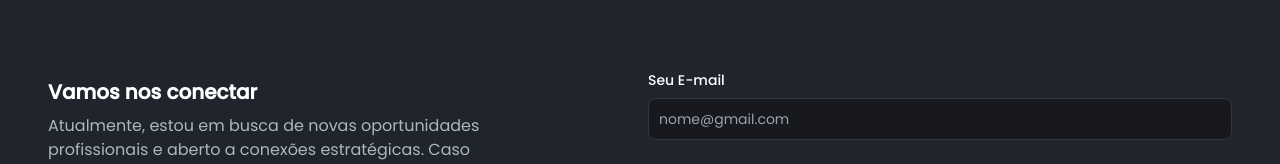
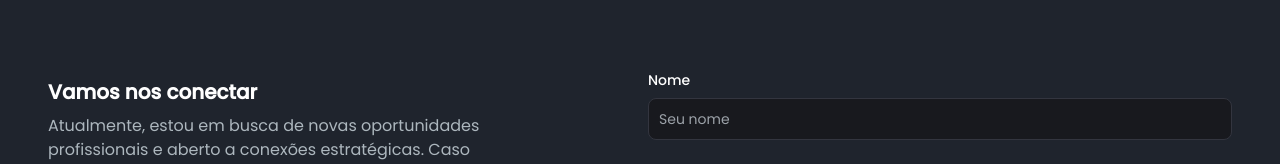
Before and after one commit to fagundes321/Portfolio-em-next, a Next.js app: page / in a window 1280 px wide. Shown: the part 2624-2788 px from the top of the page. Built offline with nearby package versions, Linux system fonts and the light colour scheme.

Commit message:
atualizações na funcionalidade de mandar email

```diff
--- a/package.json
+++ b/package.json
@@ -12,6 +12,7 @@
     "@heroicons/react": "^2.2.0",
     "@heroui/navbar": "^2.2.14",
     "@heroui/react": "^2.7.5",
+    "@radix-ui/themes": "^3.2.1",
     "animate.css": "^4.1.1",
     "aos": "^2.3.4",
     "boxicons": "^2.1.4",
--- a/src/app/components/EmailSection.jsx
+++ b/src/app/components/EmailSection.jsx
@@ -1,58 +1,16 @@
 "use client";
-import React, { useState } from "react";
+import React from "react";
 import "boxicons/css/boxicons.min.css";
 import AOS from "aos";
 import "aos/dist/aos.css";
 
-
-
 const EmailSection = () => {
-  const [emailSubmitted, setEmailSubmitted] = useState(false);
-  const [errorMessage, setErrorMessage] = useState("");
-
-  const handleSubmit = async (e) => {
-    e.preventDefault();
-
-    const data = {
-      email: e.target.email.value,
-      subject: e.target.subject.value,
-      message: e.target.message.value,
-    };
-
-    const JSONdata = JSON.stringify(data);
-    const endpoint = "/api/send";
-
-    const options = {
-      method: "POST",
-      headers: {
-        "Content-Type": "application/json",
-      },
-      body: JSONdata,
-    };
-
-    try {
-      const response = await fetch(endpoint, options);
-
-      if (!response.ok) {
-        const errorData = await response.json();
-        throw new Error(errorData.error || "Erro desconhecido. Tente novamente.");
-      }
-
-      const resData = await response.json();
-      console.log("Mensagem enviada com sucesso:", resData);
-
-      setEmailSubmitted(true);
-      setErrorMessage(""); // Clear any previous error messages
-    } catch (error) {
-      console.error(error.message);
-      setErrorMessage(error.message);
-    }
-  };
-
   return (
-    <section className="grid md:grid-cols-2 my-12 py-70 gap-4  " id="contato">
-      <div >
-        <h5 className="text-xl font-bold text-white my-2" data-aos="fade-right">Vamos nos conectar</h5>
+    <section className="grid md:grid-cols-2 my-12 py-70 gap-4" id="contato">
+      <div>
+        <h5 className="text-xl font-bold text-white my-2" data-aos="fade-right">
+          Vamos nos conectar
+        </h5>
         <p className="text-[#ADB7BE] mb-4 max-w-md" data-aos="fade-right">
           Atualmente, estou em busca de novas oportunidades profissionais e
           aberto a conexões estratégicas. Caso deseje discutir oportunidades,
@@ -86,16 +44,42 @@ const EmailSection = () => {
         </div>
       </div>
       <div>
-        {emailSubmitted ? (
-          <p className="text-green-400 text-center text-lg">
-            ✅ Sua mensagem foi enviada com sucesso!
-          </p>
-        ) : (
-          <form className="flex flex-col" onSubmit={handleSubmit}>
-            {errorMessage && (
-              <p className="text-red-500 text-center mb-4">{errorMessage}</p>
-            )}
-            <div className="mb-6" data-aos="fade-left">
+        <form
+          className="flex flex-col"
+          action="https://formsubmit.co/victorfagundes123@gmail.com"
+          method="POST"
+        >
+          {/* Campos ocultos do FormSubmit */}
+          <input type="hidden" name="_captcha" value="false" />
+          <input
+            type="hidden"
+            name="_next"
+            value="https://seusite.com/obrigado" // altere para a URL desejada
+          />
+          <input
+            type="hidden"
+            name="_subject"
+            value="Nova mensagem do portfólio"
+          />
+
+          <div className="mb-6">
+            <label
+              htmlFor="name"
+              className="text-white block mb-2 text-sm font-medium"
+            >
+              Nome
+            </label>
+            <input
+              type="text"
+              id="name"
+              name="name"
+              required
+              className="bg-[#18191E] border border-[#33353F] placeholder-[#9CA2A9] text-gray-100 text-sm rounded-lg block w-full p-2.5"
+              placeholder="Seu nome"
+            />
+          </div>
+
+          <div className="mb-6">
             <label
               htmlFor="email"
               className="text-white block mb-2 text-sm font-medium"
@@ -111,7 +95,7 @@ const EmailSection = () => {
               placeholder="nome@gmail.com"
             />
           </div>
-            <div className="mb-6" data-aos="fade-left">
+          <div className="mb-6">
             <label
               htmlFor="subject"
               className="text-white block mb-2 text-sm font-medium"
@@ -127,7 +111,7 @@ const EmailSection = () => {
               placeholder="Apenas dizendo oi"
             />
           </div>
-            <div className="mb-6" data-aos="fade-left">
+          <div className="mb-6">
             <label
               htmlFor="message"
               className="text-white block text-sm mb-2 font-medium"
@@ -145,12 +129,10 @@ const EmailSection = () => {
           <button
             type="submit"
             className="bg-[#7CF03D] text-[#1f242d] border-2 border-[#7CF03D] shadow-[0_0_8px_#7CF03D] transition-all duration-300 hover:bg-transparent hover:text-[#7CF03D] hover:shadow-[0_0_10px_#7CF03D] font-semibold py-3 px-6 rounded-xl w-full cursor-pointer"
-              data-aos="fade-left"
           >
             Enviar Mensagem
           </button>
         </form>
-        )}
       </div>
     </section>
   );
--- a/src/app/components/Navbar.jsx
+++ b/src/app/components/Navbar.jsx
@@ -4,7 +4,8 @@ import React, { useState } from "react";
 import NavLink from "./NavLink";
 import { Bars3Icon, XMarkIcon } from "@heroicons/react/24/solid";
 import MenuOverlay from "./MenuOverlay";
-import "animate.css"; // Certifique-se de que a animação esteja carregando corretamente.
+import "animate.css";
+
 
 const navLinks = [
   {
@@ -23,7 +24,6 @@ const navLinks = [
     title: "Contato",
     path: "#contato",
   },
-
 ];
 
 const Navbar = () => {
@@ -31,7 +31,7 @@ const Navbar = () => {
 
   return (
     <nav className="fixed top-0 left-0 right-0 z-10 bg-[#1f242d] bg-opacity-100 animate__animated animate__fadeInDown">
-      <div className="flex container lg:py-4 flex-wrap items-center justify-between mx-auto px-4 py-2">
+      <div className="flex container items-center justify-between mx-auto px-4 py-2">
         <Link
           href={"/"}
           className="text-2xl md:text-5xl text-white font-semibold"
@@ -43,26 +43,24 @@ const Navbar = () => {
           />
         </Link>
 
-        {/* Menu para dispositivos móveis */}
-        <div className="mobile-menu block md:hidden ">
+        <div className="mobile-menu flex md:hidden items-center">
           {!navbarOpen ? (
             <button
               onClick={() => setNavbarOpen(true)}
-              className="flex items-center px-3 py-2 border rounded border-slate-200 text-slate-200 hover:text-[#7CF03D] hover:border-[#7CF03D]"
+              className="flex items-center px-3 py-2 border rounded border-slate-200 text-slate-200 hover:text-[#7CF03D] hover:border-[#7CF03D] ml-auto"
             >
               <Bars3Icon className="h-5 w-5" />
             </button>
           ) : (
             <button
               onClick={() => setNavbarOpen(false)}
-              className="flex items-center px-3 py-2 border rounded border-slate-200 text-slate-200 hover:text-[#f03d3d] hover:border-[#f03d3d]"
+              className="flex items-center px-3 py-2 border rounded border-slate-200 text-slate-200 hover:text-[#f03d3d] hover:border-[#f03d3d] ml-auto"
             >
               <XMarkIcon className="h-5 w-5" />
             </button>
           )}
         </div>
 
-        {/* Menu de navegação para telas maiores */}
         <div className="menu hidden md:block md:w-auto" id="navbar">
           <ul className="flex p-4 md:p-0 md:flex-row md:space-x-8 mt-0">
             {navLinks.map((link, index) => (
@@ -74,7 +72,6 @@ const Navbar = () => {
         </div>
       </div>
 
-      {/* Menu de sobreposição (mobile) */}
       {navbarOpen && <MenuOverlay links={navLinks} />}
     </nav>
   );
```
Also changed, not shown: 1 other file (tests, documents, lock files or other folders). Lines whose indentation alone changed are shown as unchanged.
